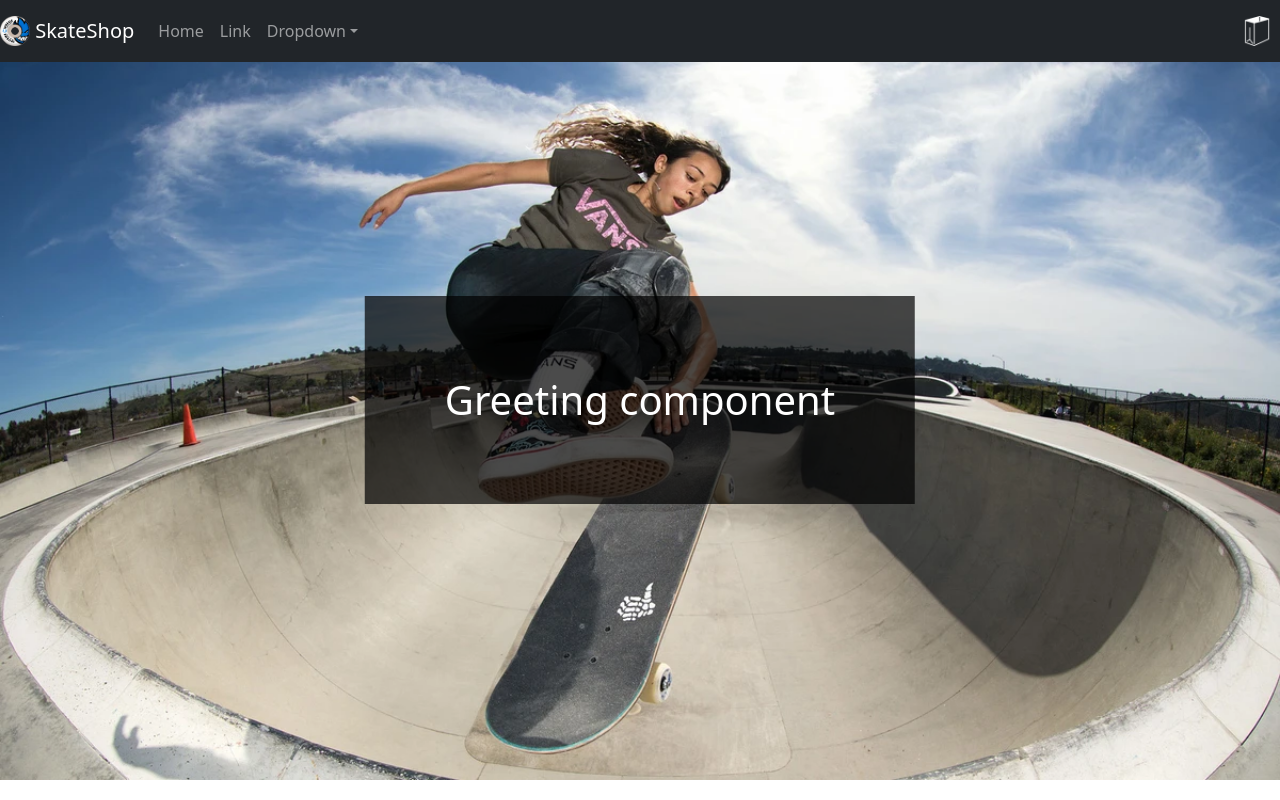
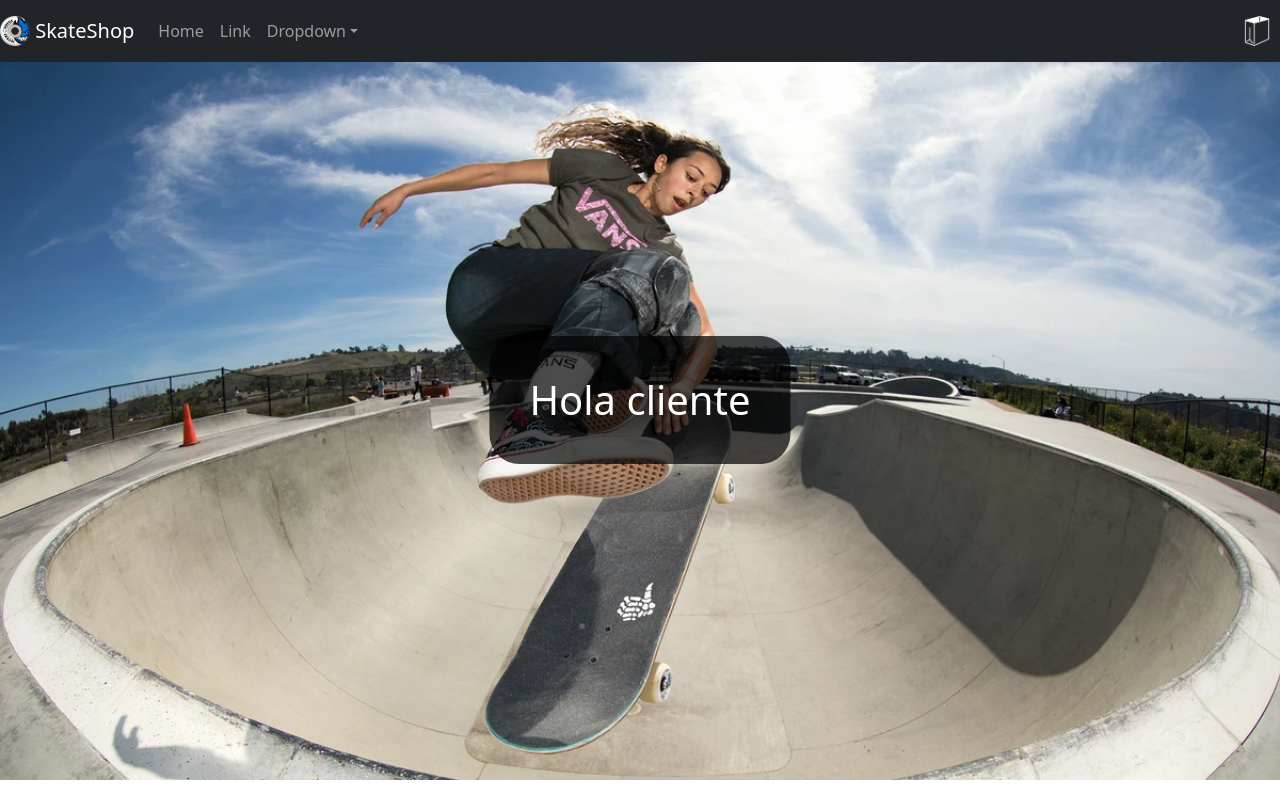
Before and after one commit to marcos-parengo-c/Tienda-de-skate, a React (Create React App) app: page / in a window 1280 px wide. Built offline with nearby package versions, Linux system fonts and the light colour scheme.

Commit message:
Correccion de la segunda entrega

```diff
--- a/src/App.jsx
+++ b/src/App.jsx
@@ -2,13 +2,12 @@ import './App.css';
 import 'bootstrap/dist/css/bootstrap.min.css';
 import BnavBar from './components/bootsnavbar';
 import ItemListContainer from './containers/ItemListContainer'
-import Greeting from './components/greeting'
 
 const App = () => {
   return (
     <div className="App">
       <BnavBar link={"https://www.thrashermagazine.com/"}/>
-      <ItemListContainer><Greeting/></ItemListContainer>
+      <ItemListContainer greeting="Hola cliente"/>
     </div>
   );
 }
--- a/src/components/greeting/index.jsx
+++ /dev/null
@@ -1,12 +0,0 @@
-import React from 'react'
-import './index.css'
-
-const Greeting = () => {
-    return (
-        <div>
-            <h1 className="centered">Greeting component</h1>
-        </div>
-    )
-}
-
-export default Greeting
--- a/src/components/greeting/index.css
+++ b/src/containers/ItemListContainer/index.css
@@ -1,10 +1,11 @@
-.centered {
+h1 {
     position: absolute;
     top: 50%;
     left: 50%;
     transform: translate(-50%, -50%);
-    padding: 2em;
+    padding: 1em;
     background-color:rgba(0, 0, 0, 0.7);
     color: white;
     text-align: center;
+    border-radius: 30px;
   }
--- a/src/containers/ItemListContainer/index.jsx
+++ b/src/containers/ItemListContainer/index.jsx
@@ -1,11 +1,12 @@
 import React from 'react'
 import background from './background.webp'
+import './index.css'
 
-const ItemListContainer = ({children}) => {
+const ItemListContainer = ({children, greeting}) => {
     return (
         <div>
             <img src={background} width="100%"/>
-            {children}
+            <h1 className="centered">{greeting}</h1>
         </div>
     )
 }
```
Also changed, not shown: 2 other files (tests, documents, lock files or other folders).
